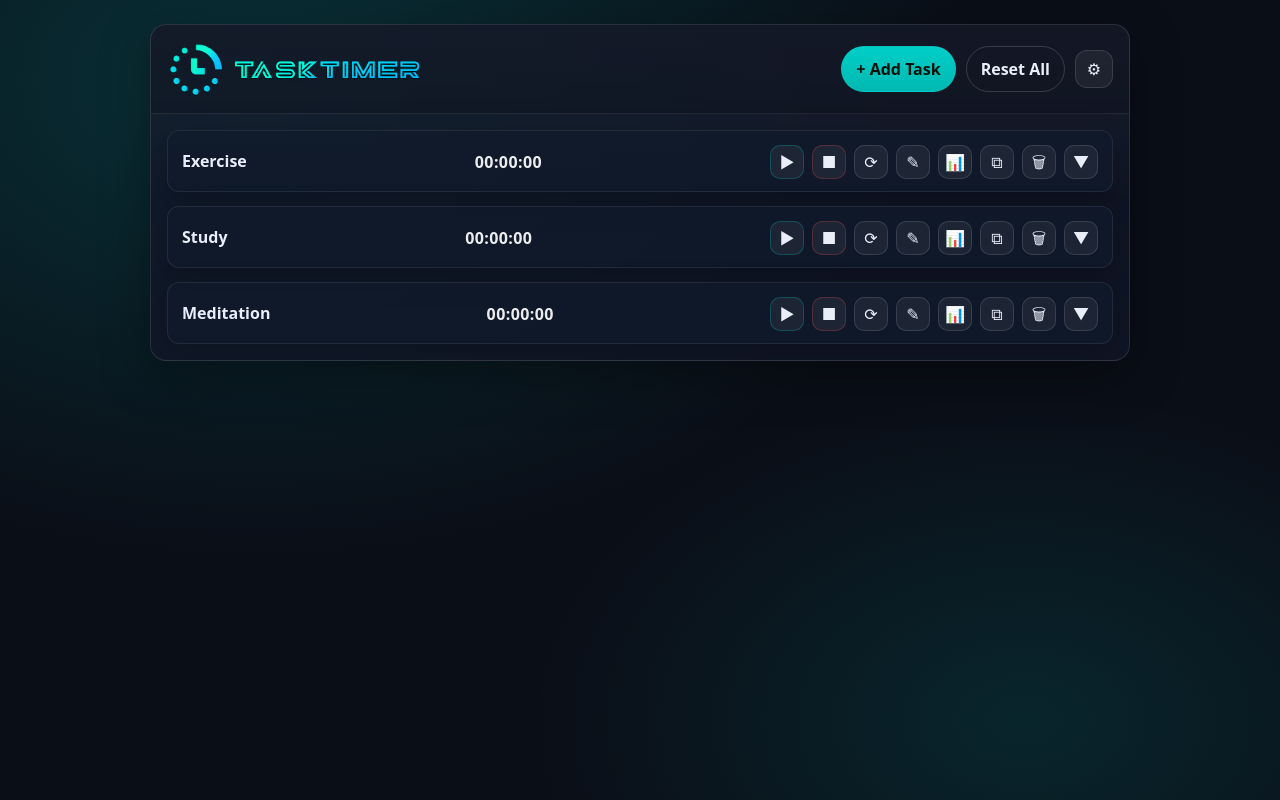
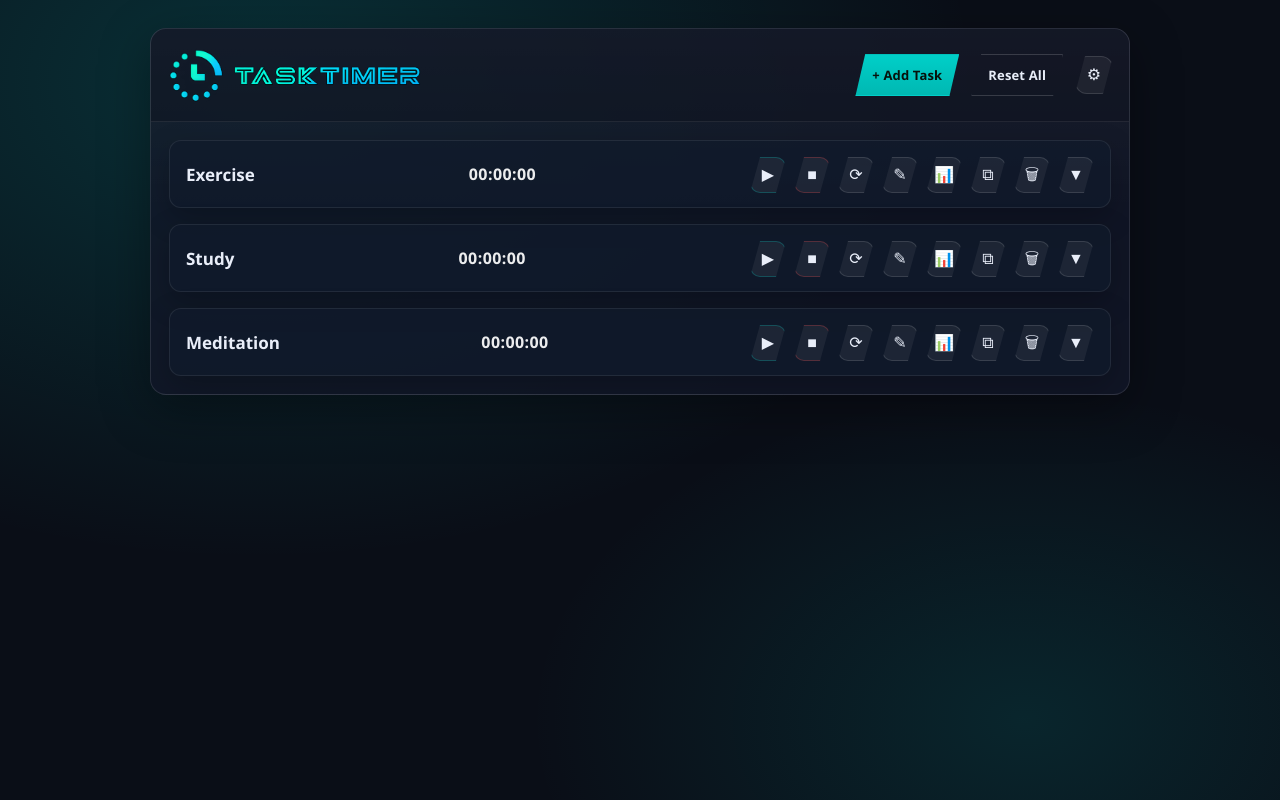
Before and after one commit to nogitlambo/tasktimer, a Next.js app: page /tasktimer in a window 1280 px wide. Built offline with nearby package versions, Linux system fonts and the light colour scheme.

Commit message:
update buttons and toggles to a parallelogram, adjust font and spacing

```diff
--- a/src/app/tasktimer/tasktimer.css
+++ b/src/app/tasktimer/tasktimer.css
@@ -10,8 +10,14 @@
   --shadow:0 14px 50px rgba(0,0,0,.35);
   --radius:16px;
   --radius2:12px;
-  --gap:14px;
-  --font: system-ui, -apple-system, Segoe UI, Roboto, Arial, sans-serif;
+  --control-slant: 10px;
+  --gap:16px;
+  --space-1:8px;
+  --space-2:12px;
+  --space-3:16px;
+  --space-4:20px;
+  --font: "Manrope", "Segoe UI Variable", "Segoe UI", "Helvetica Neue", Arial, sans-serif;
+  --font-tight: "Sora", "Avenir Next", "Segoe UI Variable", "Segoe UI", sans-serif;
 }
 *{box-sizing:border-box}
 body{
@@ -25,7 +31,8 @@ body{
   display:flex;
   align-items:flex-start;
   justify-content:center;
-  padding:24px 14px;
+  padding:28px 16px;
+  line-height:1.45;
 }
 
 /* App shell */
@@ -42,8 +49,8 @@ body{
   display:flex;
   align-items:center;
   justify-content:space-between;
-  gap:12px;
-  padding:16px 16px;
+  gap:var(--space-3);
+  padding:18px var(--space-3);
   border-bottom:1px solid rgba(255,255,255,.08);
   background: rgba(10,14,23,.35);
   position:sticky;
@@ -54,8 +61,9 @@ body{
   display:flex;
   align-items:center;
   gap:10px;
-  font-weight:800;
-  letter-spacing:.2px;
+  font-family:var(--font-tight);
+  font-weight:700;
+  letter-spacing:.15px;
 }
 .brandLogo{
   display:block;
@@ -77,17 +85,32 @@ body{
   color:var(--accent);
   font-weight:900;
 }
-.controls{display:flex; align-items:center; gap:10px;}
+.controls{display:flex; align-items:center; gap:var(--space-2);}
 .btn{
   border:none;
   cursor:pointer;
-  padding:10px 14px;
+  padding:11px 16px;
   border-radius: 999px;
+  font-family:var(--font-tight);
+  font-size:13px;
   font-weight:700;
+  letter-spacing:.15px;
   color:var(--text);
   background: rgba(255,255,255,.08);
   border:1px solid rgba(255,255,255,.10);
   transition:.15s transform, .15s background, .15s border-color;
+}
+.btn,
+.iconBtn,
+.menuIcon,
+.menuItem,
+.historyTrashBtn,
+.hmDelBtn,
+.msRow button,
+.switch,
+.switch::after{
+  border-radius: 0;
+  clip-path: polygon(var(--control-slant) 0, 100% 0, calc(100% - var(--control-slant)) 100%, 0 100%);
 }
 .btn:hover{ transform: translateY(-1px); background: rgba(255,255,255,.10); }
 .btn:active{ transform: translateY(0px); }
@@ -105,9 +128,9 @@ body{
   border-color: rgba(255,77,77,.35);
   color:#ffd4d4;
 }
-.small{ padding:8px 10px; font-weight:700; }
+.small{ padding:8px 12px; font-size:12px; font-weight:700; }
 .iconBtn{
-  width:34px;height:34px;
+  width:36px;height:36px;
   border-radius:10px;
   display:grid;place-items:center;
   border:1px solid rgba(255,255,255,.12);
@@ -125,7 +148,7 @@ body{
 
 /* Task list */
 .list{
-  padding:16px;
+  padding:18px;
   display:flex;
   flex-direction:column;
   gap:var(--gap);
@@ -134,7 +157,7 @@ body{
   background: rgba(17,26,43,.70);
   border:1px solid rgba(255,255,255,.08);
   border-radius: var(--radius2);
-  padding:14px 14px 12px;
+  padding:16px 16px 14px;
   box-shadow: 0 10px 30px rgba(0,0,0,.22);
 }
 .task.collapsed .progressRow{ display:none; }
@@ -142,17 +165,19 @@ body{
   display:flex;
   align-items:center;
   justify-content:space-between;
-  gap:12px;
+  gap:14px;
 }
 .name{
-  font-weight:800;
-  font-size:16px;
-  line-height:1.2;
+  font-family:var(--font-tight);
+  font-weight:700;
+  font-size:17px;
+  line-height:1.3;
   cursor:pointer;
 }
 .time{
   font-variant-numeric: tabular-nums;
-  font-weight:800;
+  font-family:var(--font-tight);
+  font-weight:700;
   letter-spacing:.4px;
   color: rgba(255,255,255,.92);
 }
@@ -235,22 +260,25 @@ body{
   border:1px solid rgba(255,255,255,.14);
   border-radius: 16px;
   box-shadow: var(--shadow);
-  padding:16px 16px 14px;
+  padding:18px 18px 16px;
 }
 .modal h2{
-  margin:0 0 10px;
-  font-size:18px;
-  font-weight:900;
+  margin:0 0 12px;
+  font-family:var(--font-tight);
+  font-size:20px;
+  font-weight:700;
+  line-height:1.25;
+  letter-spacing:.1px;
 }
-.field{ margin-top:10px; }
+.field{ margin-top:12px; }
 label{
   display:block;
-  font-size:12px;
+  font-size:11px;
   font-weight:800;
-  letter-spacing:.6px;
+  letter-spacing:.8px;
   text-transform:uppercase;
   color: rgba(255,255,255,.60);
-  margin:0 0 6px;
+  margin:0 0 7px;
 }
 input[type="text"], input[type="number"]{
   width:100%;
@@ -266,19 +294,19 @@ input[type="text"]:focus, input[type="number"]:focus{
 }
 .footerBtns{
   display:flex;
-  gap:10px;
+  gap:12px;
   justify-content:flex-end;
-  margin-top:14px;
+  margin-top:16px;
   flex-wrap:wrap;
 }
 
 .row2{
   display:flex;
-  gap:10px;
+  gap:12px;
 }
 .row3{
   display:flex;
-  gap:10px;
+  gap:12px;
 }
 .row3 > .field{
   flex:1;
@@ -319,8 +347,8 @@ input[type="text"]:focus, input[type="number"]:focus{
   display:flex;
   justify-content:space-between;
   align-items:center;
-  margin-top:12px;
-  padding:10px 10px;
+  margin-top:14px;
+  padding:12px;
   border-radius: 12px;
   background: rgba(255,255,255,.04);
   border:1px solid rgba(255,255,255,.08);
@@ -347,8 +375,8 @@ input[type="text"]:focus, input[type="number"]:focus{
 
 .milestones{
   display:none;
-  margin-top:10px;
-  padding:10px;
+  margin-top:12px;
+  padding:12px;
   border-radius: 12px;
   background: rgba(255,255,255,.03);
   border:1px solid rgba(255,255,255,.08);
@@ -358,9 +386,9 @@ input[type="text"]:focus, input[type="number"]:focus{
   display:flex;
   align-items:center;
   justify-content:space-between;
-  gap:10px;
-  margin-bottom:8px;
-  padding:8px 8px;
+  gap:12px;
+  margin-bottom:10px;
+  padding:10px;
   border-radius:10px;
   background: rgba(255,255,255,.03);
   border:1px solid rgba(255,255,255,.08);
@@ -374,7 +402,7 @@ input[type="text"]:focus, input[type="number"]:focus{
 }
 .unitButtons{
   display:flex;
-  gap:8px;
+  gap:10px;
 }
 .unitBtn.isOn{
   background: linear-gradient(180deg, var(--accent), var(--accent2));
@@ -385,8 +413,8 @@ input[type="text"]:focus, input[type="number"]:focus{
 .msRow{
   display:flex;
   align-items:center;
-  gap:8px;
-  margin-top:8px;
+  gap:10px;
+  margin-top:10px;
 }
 .pill{
   min-width:52px;
@@ -409,15 +437,15 @@ input[type="text"]:focus, input[type="number"]:focus{
 
 .confirmText{
   color: rgba(255,255,255,.72);
-  line-height:1.4;
-  margin-top:4px;
+  line-height:1.55;
+  margin-top:6px;
 }
 .chkRow{
-  margin-top:12px;
+  margin-top:14px;
   display:flex;
   align-items:center;
-  gap:10px;
-  padding:10px 10px;
+  gap:12px;
+  padding:12px;
   border-radius: 12px;
   background: rgba(255,255,255,.04);
   border:1px solid rgba(255,255,255,.08);
@@ -426,8 +454,8 @@ input[type="text"]:focus, input[type="number"]:focus{
 .confirmBtns{
   display:flex;
   justify-content:flex-end;
-  gap:10px;
-  margin-top:14px;
+  gap:12px;
+  margin-top:16px;
   flex-wrap:wrap;
 }
 
@@ -444,7 +472,7 @@ input[type="text"]:focus, input[type="number"]:focus{
 .menu{
   width: min(420px, 100%);
   border-radius: 16px;
-  padding:12px;
+  padding:14px;
   background: rgba(18,24,42,.98);
   border:1px solid rgba(255,255,255,.14);
   box-shadow: var(--shadow);
@@ -453,45 +481,50 @@ input[type="text"]:focus, input[type="number"]:focus{
   display:flex;
   justify-content:space-between;
   align-items:center;
-  padding:6px 6px 10px;
+  padding:8px 8px 12px;
   border-bottom:1px solid rgba(255,255,255,.08);
   margin-bottom:10px;
 }
-.menuTitle{ font-weight:900; }
-.menuList{ display:flex; flex-direction:column; gap:8px; }
+.menuTitle{ font-family:var(--font-tight); font-size:17px; font-weight:700; letter-spacing:.1px; }
+.menuList{ display:flex; flex-direction:column; gap:10px; }
 .menuItem{
   width:100%;
   text-align:left;
-  padding:12px 12px;
+  padding:12px 14px;
   border-radius: 12px;
   border:1px solid rgba(255,255,255,.10);
   background: rgba(255,255,255,.05);
   color:var(--text);
   cursor:pointer;
-  font-weight:800;
+  font-family:var(--font-tight);
+  font-size:13px;
+  font-weight:700;
+  letter-spacing:.1px;
 }
 .menuItem:hover{ background: rgba(255,255,255,.08); }
 
 /* History screen */
 #historyScreen{
   display:none;
-  padding:16px;
+  padding:18px;
 }
 .historyTop{
   display:flex;
   align-items:center;
   justify-content:space-between;
-  gap:10px;
-  margin-bottom:10px;
+  gap:12px;
+  margin-bottom:12px;
 }
 .historyTitle{
-  font-weight:900;
-  font-size:16px;
+  font-family:var(--font-tight);
+  font-weight:700;
+  font-size:17px;
+  letter-spacing:.1px;
 }
 .historyMeta{
   display:flex;
   align-items:center;
-  gap:10px;
+  gap:12px;
   flex-wrap:wrap;
   color: rgba(255,255,255,.70);
   font-size:12px;
@@ -508,8 +541,8 @@ input[type="text"]:focus, input[type="number"]:focus{
 #historyChart{ width:100%; height:100%; display:block; }
 .historyCanvasWrap .historyChartInline{ width:100%; height:100%; display:block; }
 .historyInline{
-  margin-top:12px;
-  padding:12px;
+  margin-top:14px;
+  padding:14px;
   border-radius: 12px;
   background: rgba(255,255,255,.03);
   border:1px solid rgba(255,255,255,.08);
@@ -518,11 +551,11 @@ input[type="text"]:focus, input[type="number"]:focus{
   display:flex;
   justify-content:space-between;
   align-items:center;
-  gap:10px;
-  margin-top:10px;
+  gap:12px;
+  margin-top:12px;
 }
 .historyBest{
-  margin-top:10px;
+  margin-top:12px;
   color: rgba(255,255,255,.70);
   font-size:12px;
 }
@@ -556,20 +589,20 @@ input[type="text"]:focus, input[type="number"]:focus{
 /* History Manager */
 #historyManagerScreen{
   display:none;
-  padding:16px;
+  padding:18px;
 }
 .hmHead{
   display:flex;
   align-items:center;
   justify-content:space-between;
-  gap:10px;
-  margin-bottom:12px;
+  gap:12px;
+  margin-bottom:14px;
 }
-.hmTitle{ font-weight:900; }
-.hmList{ display:flex; flex-direction:column; gap:10px; }
+.hmTitle{ font-family:var(--font-tight); font-size:17px; font-weight:700; letter-spacing:.1px; }
+.hmList{ display:flex; flex-direction:column; gap:12px; }
 .hmEmpty{
   color: rgba(255,255,255,.65);
-  padding:14px 12px;
+  padding:16px 14px;
   border:1px solid rgba(255,255,255,.08);
   border-radius: 14px;
   background: rgba(255,255,255,.04);
@@ -583,7 +616,7 @@ input[type="text"]:focus, input[type="number"]:focus{
 .hmSummary{
   list-style:none;
   cursor:pointer;
-  padding:12px 12px;
+  padding:14px;
   display:flex;
   align-items:center;
   justify-content:space-between;
@@ -593,7 +626,7 @@ input[type="text"]:focus, input[type="number"]:focus{
 .hmTitleRow{
   display:flex;
   align-items:center;
-  gap:10px;
+  gap:12px;
 }
 .hmSwatch{
   width:14px;height:14px;
@@ -601,7 +634,7 @@ input[type="text"]:focus, input[type="number"]:focus{
   background: rgba(255,255,255,.18);
   border:1px solid rgba(255,255,255,.12);
 }
-.hmTaskName{ font-weight:900; }
+.hmTaskName{ font-family:var(--font-tight); font-size:14px; font-weight:700; letter-spacing:.1px; }
 .hmBadge{
   font-size:11px;
   padding:3px 8px;
```
